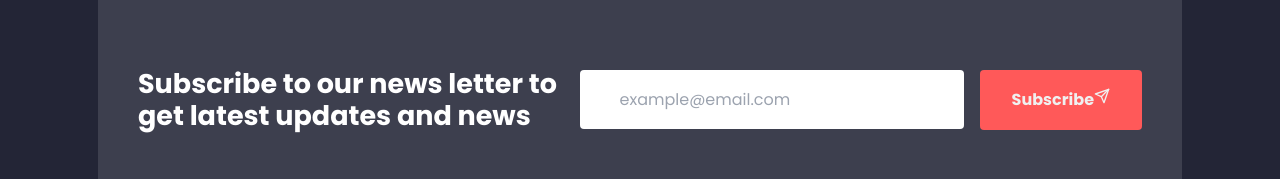
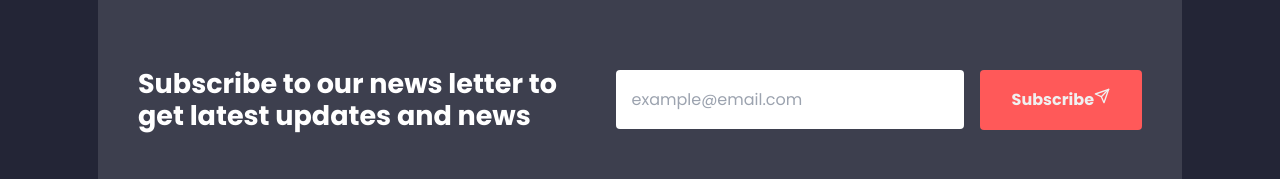
Before and after one commit to MuazAwais/React, a React (Vite) app in the folder car-bloging-web/: page / in a window 1280 px wide. Shown: the part 4042-4221 px from the top of the page. Built offline with nearby package versions, Linux system fonts and the light colour scheme.

Commit message:
first react class9

```diff
--- a/car-bloging-web/src/components/shared/footer/index.jsx
+++ b/car-bloging-web/src/components/shared/footer/index.jsx
@@ -41,7 +41,7 @@ function Footer() {
           <input
             type="email"
             placeholder="example@email.com"
-            className="bg-white text-[#232536] py-[17.5px] px-10 rounded max-w-[255px] md:max-w-96 my-2"
+            className="bg-white text-[#232536] py-[17.5px] px-4 rounded max-w-[230px] md:max-w-96 my-2"
           />
           <button className="bg-[#ff5959] text-[#f0f0f0] my-2 py-[18px] mx-auto flex px-8 font-bold rounded hover:border-collapse hover:bg-[#f0f0f0] hover:text-black">
             Subscribe <FiSend />
```
